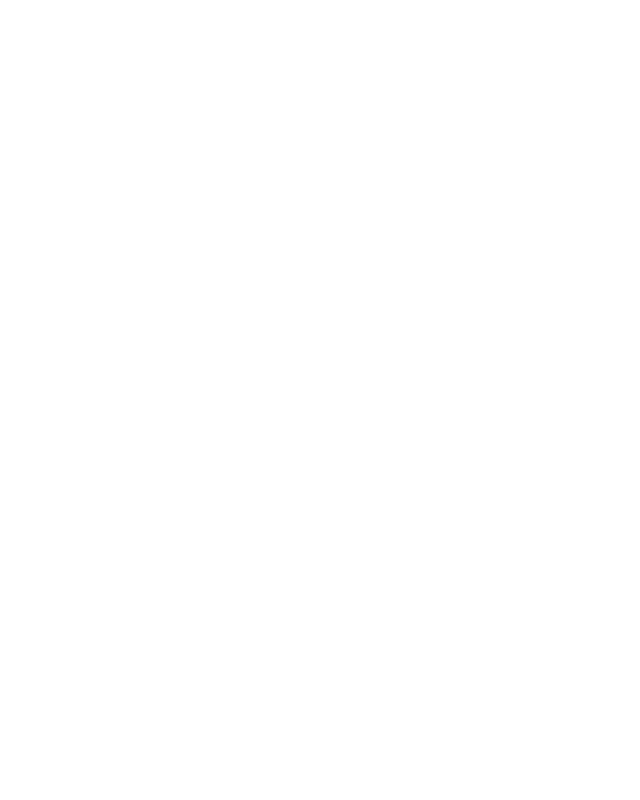
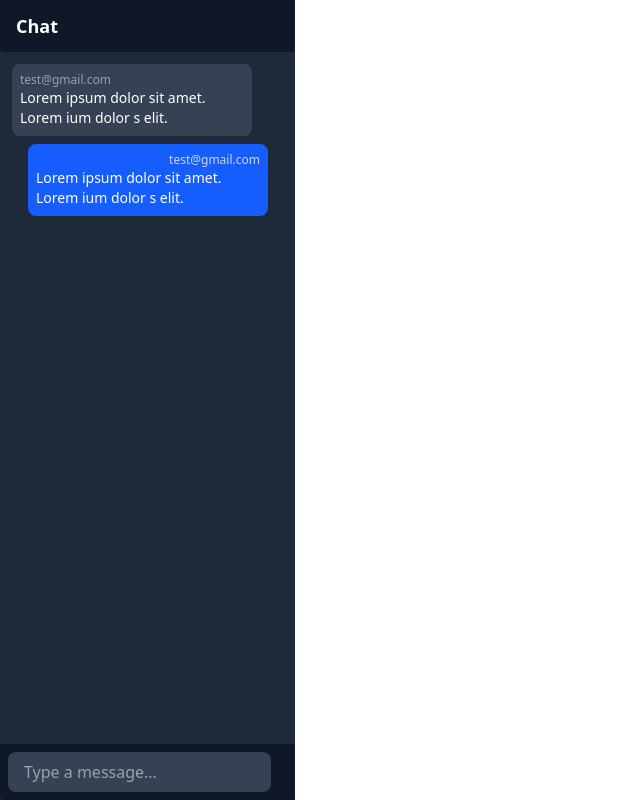
Before and after one commit to abdulkareem25/AI-Enhanced-Collaboration-Platform-for-Developers, a React (Vite) app in the folder frontend/: page /project in a window 1280 px wide. Before the commit this address had no page. Shown: the whole page, without its empty margins (0-640 px from the left). Built offline with nearby package versions, Linux system fonts and the light colour scheme; the HTML template or start-up script is replaced by a standard one.

Commit message:
chat ui created

```diff
--- a/frontend/src/routes/AppRoutes.jsx
+++ b/frontend/src/routes/AppRoutes.jsx
@@ -3,15 +3,18 @@
 import Login from '../screens/Login'
 import Register from '../screens/Register'
 import Home from '../screens/Home'
+import Project from '../screens/Project'
 
 const AppRoutes = () => {
     return (
         <div>
             <BrowserRouter>
                 <Routes>
-                    <Route path='/' element={<Home />}/>
+                    <Route path='/' element={<Register />}/>
                     <Route path='/login' element={<Login />}/>
-                    <Route path='/register' element={<Register />}/>
+                    <Route path='/home' element={<Home />}/>
+                    <Route path='/project' element={<Project />}/>
+
                 </Routes>
             </BrowserRouter>
         </div>
--- a/frontend/src/screens/Home.jsx
+++ b/frontend/src/screens/Home.jsx
@@ -1,13 +1,16 @@
-import React, { useContext, useState } from 'react'
+import React, { useContext, useState, useEffect } from 'react'
 import { UserContext } from '../context/UserProvider.jsx'
-import { useSearchParams } from 'react-router-dom'
 import axios from '../config/axios'
+import { useNavigate } from 'react-router-dom'
 
 const Home = () => {
 
   const { user } = useContext(UserContext)
   const [isModalOpen, setIsModalOpen] = useState(false)
   const [projectName, setProjectName] = useState('')
+  const [project, setProject] = useState([])
+
+  const navigate = useNavigate()
 
   function createProject(e) {
     e.preventDefault()
@@ -26,15 +29,49 @@
       })
   }
 
+  useEffect(() => {
+
+    axios.get('/projects/all')
+      .then((res) => {
+
+        setProject(res.data.projects)
+
+      })
+      .catch(err => {
+        console.log(err)
+      })
+  },[])
+
   return (
     <main className='text-white bg-gray-900 h-screen flex items-center justify-center box-border flex-col'>
       <h1 className='mb-2.5 text-2xl font-semibold'>Create a new Project</h1>
       <div className=''>
         <button
           onClick={() => setIsModalOpen(true)}
-          className='bg-blue-600 hover:bg-blue-700 text-white font-semibold py-3 px-7 rounded-lg shadow-md transition-all duration-300'><span className='mr-2'>New Project</span>
+          className='bg-blue-600 hover:bg-blue-700 text-white font-semibold py-3 px-7 rounded-lg shadow-md transition-all duration-300 cursor-pointer'><span className='mr-2'>New Project</span>
           <i className="ri-add-large-fill"></i>
         </button>
+      </div>
+      <h1 className='mb-2 mt-2.5 text-2xl font-semibold'>Your Projects</h1>
+      <div className='flex w-auto gap-1'>
+        {
+          project.map((project) => (
+            <div key={project._id}
+              onClick={() => {
+                navigate(`/project`, {
+                  state: { project }
+                })
+              }}
+              className=' project bg-white text-blue-600 hover:bg-blue-200 font-semibold py-3 px-7 rounded-lg shadow-md transition-all duration-300 cursor-pointer flex gap-2 flex-col'>
+              <h1 className='font-bold flex justify-center'>{project.name}</h1>
+
+              <div className='flex gap-1 items-center'>
+                <h1><i className="ri-user-line"></i>Collaborators :</h1>
+                {project.users.length}
+              </div>
+            </div>
+          ))
+        }
       </div>
 
       {isModalOpen && (
--- a/frontend/src/screens/Login.jsx
+++ b/frontend/src/screens/Login.jsx
@@ -22,7 +22,7 @@
       localStorage.setItem('token', res.data.token)
       setUser(res.data.user)
 
-      navigate('/')
+      navigate('/home')
     }).catch((err) => {
       console.log(err.response.data)
     })
@@ -63,7 +63,7 @@
           </button>
         </form>
         <p className="text-gray-400 text-center mt-4">
-          Don't have an account? <Link to="/register" className="text-blue-400 hover:underline">Register</Link>
+          Don't have an account? <Link to="/" className="text-blue-400 hover:underline">Register</Link>
         </p>
       </div>
     </div>
--- /dev/null
+++ b/frontend/src/screens/Project.jsx
@@ -0,0 +1,51 @@
+import React from 'react'
+import { useLocation, useNavigate } from 'react-router-dom'
+
+
+const Project = () => {
+
+  const location = useLocation()
+
+  console.log(location.state)
+
+  return (
+    <main className='h-screen w-screen flex'>
+
+<section className='left h-full flex flex-col min-w-70 bg-gray-800'>
+
+<header className='rounded-b flex justify-between items-center w-full bg-gray-900 p-3 px-4'>
+  <h2 className='text-white text-lg font-semibold'>Chat</h2>
+  <button className='cursor-pointer text-white text-xl'>
+    <i className="ri-group-fill"></i>
+  </button>
+</header>
+
+<div className='conversation-area flex flex-grow flex-col max-w-70 p-3 overflow-y-auto'>
+  <div className='message-box flex-grow flex flex-col gap-2'>
+    <div className='incoming message flex flex-col rounded-lg p-2 max-w-60 bg-gray-700 text-white self-start'>
+      <small className='text-xs text-gray-400'>test@gmail.com</small>
+      <p className='text-sm'>Lorem ipsum dolor sit amet. Lorem ium dolor s elit.</p>
+    </div>
+    <div className='outgoing message flex flex-col rounded-lg p-2 max-w-60 bg-blue-600 text-white self-end'>
+      <small className='text-xs text-gray-300 text-right'>test@gmail.com</small>
+      <p className='text-sm'>Lorem ipsum dolor sit amet. Lorem ium dolor s elit.</p>
+    </div>
+  </div>
+</div>
+
+<div className='inputField w-full flex items-center bg-gray-900 p-2 rounded-b'>
+  <input
+    className='p-2 px-4 border-none flex-grow outline-none bg-gray-700 text-white rounded-lg'
+    type="text" placeholder='Type a message...'/>
+  <button className='text-blue-500 text-2xl px-2'>
+    <i className='ri-send-plane-fill'></i>
+  </button>
+</div>
+
+</section>
+
+    </main>
+  )
+}
+
+export default Project
--- a/frontend/src/screens/Register.jsx
+++ b/frontend/src/screens/Register.jsx
@@ -23,7 +23,7 @@
       console.log(res.data)
       localStorage.setItem('token', res.data.token)
       setUser(res.data.user)
-      navigate('/')
+      navigate('/login')
     }).catch((err) => {
       console.log(err.response.data)
     })
```
Also changed, not shown: 1 other file (tests, documents, lock files or other folders).
